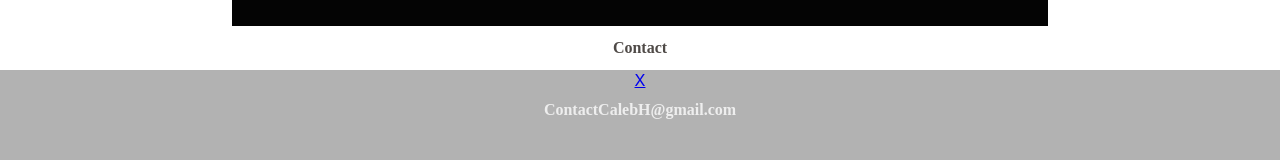
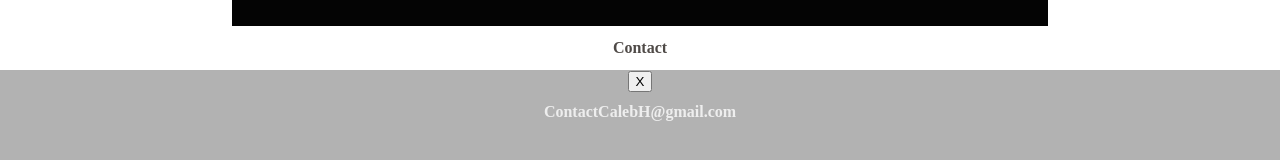
Before and after one commit to eloisebarrow/caleb-henderson, a React (Create React App) app in the folder client/: page / in a window 1280 px wide. Shown: the part 688-848 px from the top of the page. Built offline with nearby package versions, Linux system fonts and the light colour scheme; a web font is replaced by a local one.

Commit message:
removing useEffect, change closeBtn link to a button

```diff
--- a/client/src/App.js
+++ b/client/src/App.js
@@ -1,4 +1,4 @@
-import React, {useState, useEffect } from 'react';
+import React, { useState } from 'react';
 import './App.css';
 import Title from './components/Title.jsx';
 import Photograph from './components/Photograph.jsx';
@@ -9,8 +9,6 @@ import Menu from './components/Menu.jsx';
 function App(){
 
   const [overlay, setOverlay] = useState(false);
-
-
 
   return (
     <div className="App">
--- a/client/src/components/Menu.jsx
+++ b/client/src/components/Menu.jsx
@@ -4,7 +4,7 @@ import './Menu.css';
 export default function Menu(props) {
   return (
     <div className="overlay">
-      <a href="javascript:void(0)" className="closebtn" onClick={() => props.setOverlay(false)}>X</a>
+      <button className="closebtn" onClick={() => props.setOverlay(false)}>X</button>
       <h1>ContactCalebH@gmail.com</h1>
     </div>
   )
```
